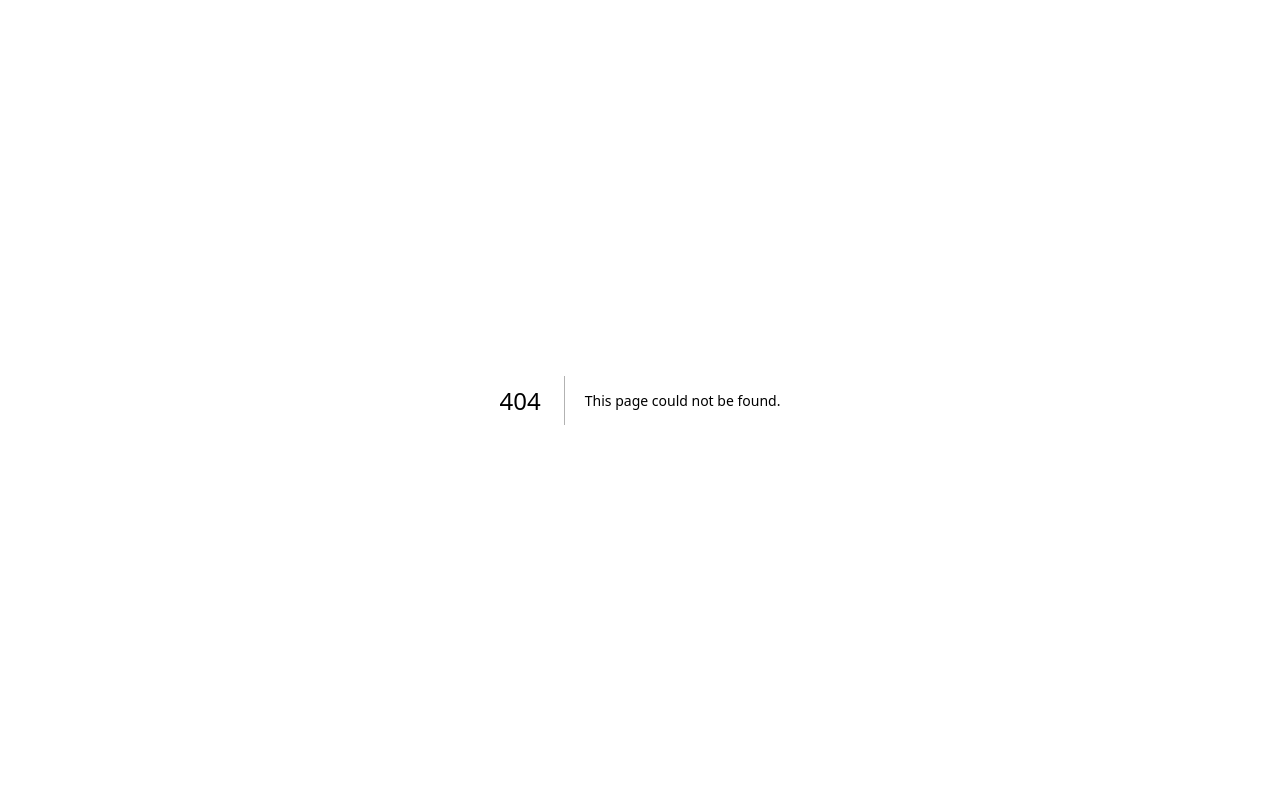
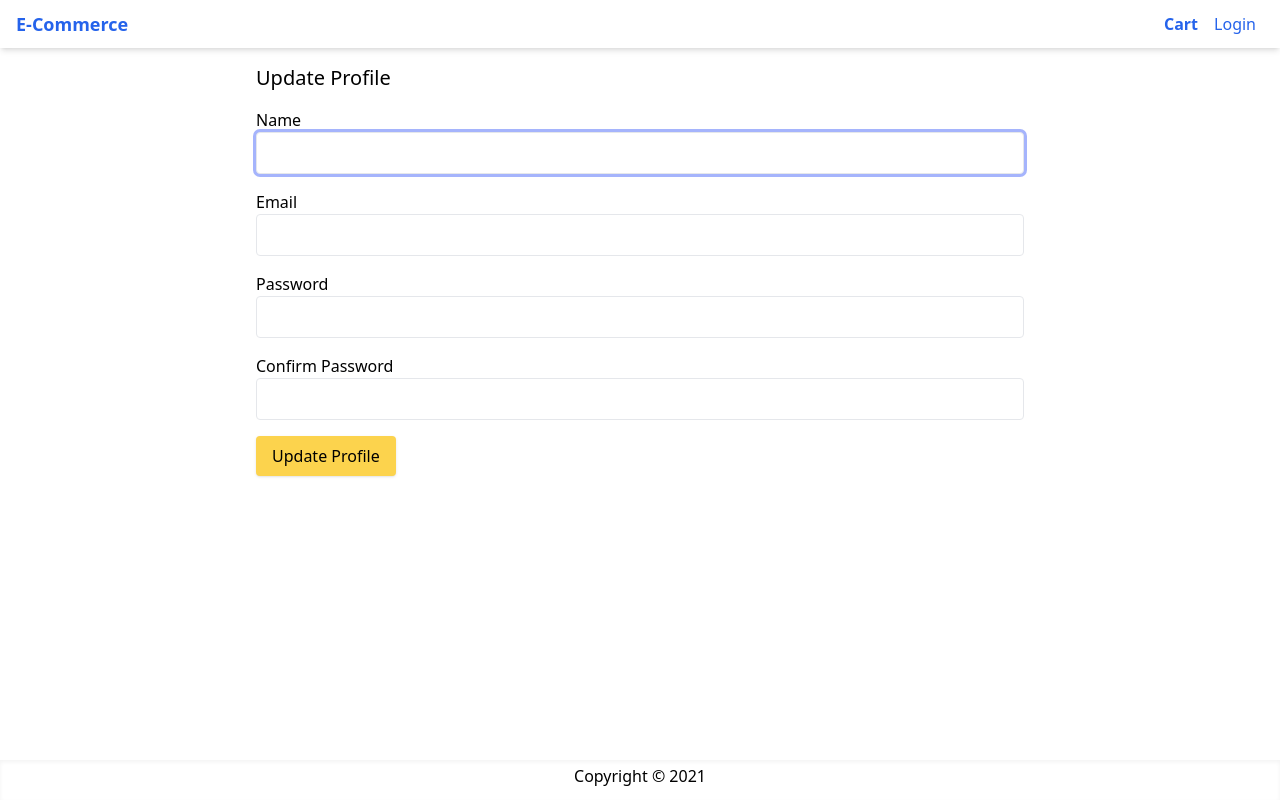
Before and after one commit to M0mahmoud/Big-E-Commerce, a Next.js app: page /profile in a window 1280 px wide. Before the commit this address had no page. Built offline with nearby package versions, Linux system fonts and the light colour scheme; no server answers.

Commit message:
Update User Data

```diff
--- /dev/null
+++ b/pages/api/auth/update.js
@@ -0,0 +1,47 @@
+import User from "@/models/User";
+import db from "@/utils/db";
+import bcryptjs from "bcryptjs";
+import { getSession } from "next-auth/react";
+
+async function handler(req, res) {
+  if (req.method !== "PUT") {
+    return res.status(400).send({ message: `${req.method} not supported` });
+  }
+
+  const session = await getSession({ req });
+  if (!session) {
+    return res.status(401).send({ message: "signin required" });
+  }
+
+  const { user } = session;
+  const { name, email, password } = req.body;
+
+  if (
+    !name ||
+    !email ||
+    !email.includes("@") ||
+    (password && password.trim().length < 5)
+  ) {
+    res.status(422).json({
+      message: "Validation error",
+    });
+    return;
+  }
+
+  await db.connect();
+  const toUpdateUser = await User.findById(user._id);
+  toUpdateUser.name = name;
+  toUpdateUser.email = email;
+
+  if (password) {
+    toUpdateUser.password = bcryptjs.hashSync(password);
+  }
+
+  await toUpdateUser.save();
+  await db.disconnect();
+  res.send({
+    message: "User updated",
+  });
+}
+
+export default handler;
--- /dev/null
+++ b/pages/profile.js
@@ -0,0 +1,136 @@
+import Layout from "@/components/Layout";
+import { getError } from "@/utils/error";
+import axios from "axios";
+import { signIn, useSession } from "next-auth/react";
+import React, { useEffect } from "react";
+import { useForm } from "react-hook-form";
+import { toast } from "react-toastify";
+
+const ProfilePage = () => {
+  const { data: session } = useSession();
+  console.log("------session:--------", session)
+  const {
+    handleSubmit,
+    register,
+    getValues,
+    setValue,
+    formState: { errors },
+  } = useForm();
+
+  useEffect(() => {
+    setValue("name", session?.user.name);
+    setValue("email", session?.user.email);
+  }, [session?.user, setValue]);
+
+  const submitHandler = async ({ name, email, password }) => {
+    try {
+      await axios.put("/api/auth/update", {
+        name,
+        email,
+        password,
+      });
+      const result = await signIn("credentials", {
+        redirect: false,
+        email,
+        password,
+      });
+      toast.success("Profile updated successfully");
+      if (result.error) {
+        toast.error(result.error);
+      }
+    } catch (err) {
+      toast.error(getError(err));
+    }
+  };
+
+  return (
+    <Layout title="Profile">
+      <form
+        className="mx-auto max-w-screen-md"
+        onSubmit={handleSubmit(submitHandler)}
+      >
+        <h1 className="mb-4 text-xl">Update Profile</h1>
+
+        <div className="mb-4">
+          <label htmlFor="name">Name</label>
+          <input
+            type="text"
+            className="w-full"
+            id="name"
+            autoFocus
+            {...register("name", {
+              required: "Please enter name",
+            })}
+          />
+          {errors.name && (
+            <div className="text-red-500">{errors.name.message}</div>
+          )}
+        </div>
+
+        <div className="mb-4">
+          <label htmlFor="email">Email</label>
+          <input
+            type="email"
+            className="w-full"
+            id="email"
+            {...register("email", {
+              required: "Please enter email",
+              pattern: {
+                value: /^[a-zA-Z0-9_.+-]+@[a-zA-Z0-9-]+.[a-zA-Z0-9-.]+$/i,
+                message: "Please enter valid email",
+              },
+            })}
+          />
+          {errors.email && (
+            <div className="text-red-500">{errors.email.message}</div>
+          )}
+        </div>
+
+        <div className="mb-4">
+          <label htmlFor="password">Password</label>
+          <input
+            className="w-full"
+            type="password"
+            id="password"
+            {...register("password", {
+              minLength: { value: 6, message: "password is more than 5 chars" },
+            })}
+          />
+          {errors.password && (
+            <div className="text-red-500 ">{errors.password.message}</div>
+          )}
+        </div>
+
+        <div className="mb-4">
+          <label htmlFor="confirmPassword">Confirm Password</label>
+          <input
+            className="w-full"
+            type="password"
+            id="confirmPassword"
+            {...register("confirmPassword", {
+              validate: (value) => value === getValues("password"),
+              minLength: {
+                value: 6,
+                message: "confirm password is more than 5 chars",
+              },
+            })}
+          />
+          {errors.confirmPassword && (
+            <div className="text-red-500 ">
+              {errors.confirmPassword.message}
+            </div>
+          )}
+          {errors.confirmPassword &&
+            errors.confirmPassword.type === "validate" && (
+              <div className="text-red-500 ">Password do not match</div>
+            )}
+        </div>
+        <div className="mb-4">
+          <button className="primary-button">Update Profile</button>
+        </div>
+      </form>
+    </Layout>
+  );
+};
+
+export default ProfilePage;
```
